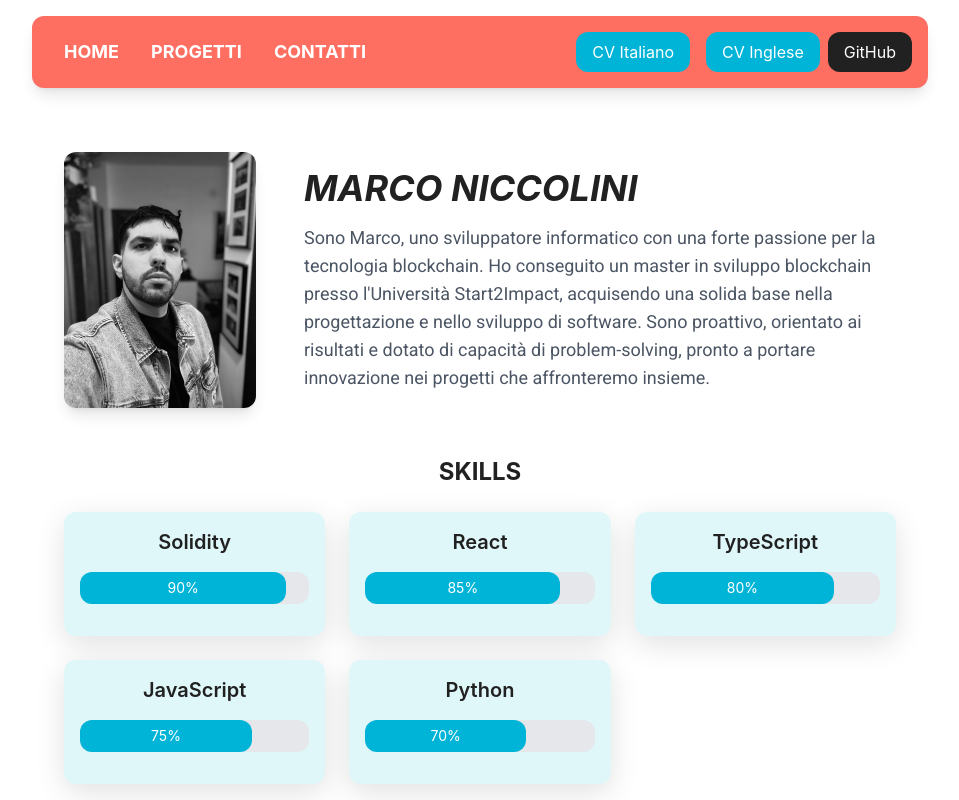
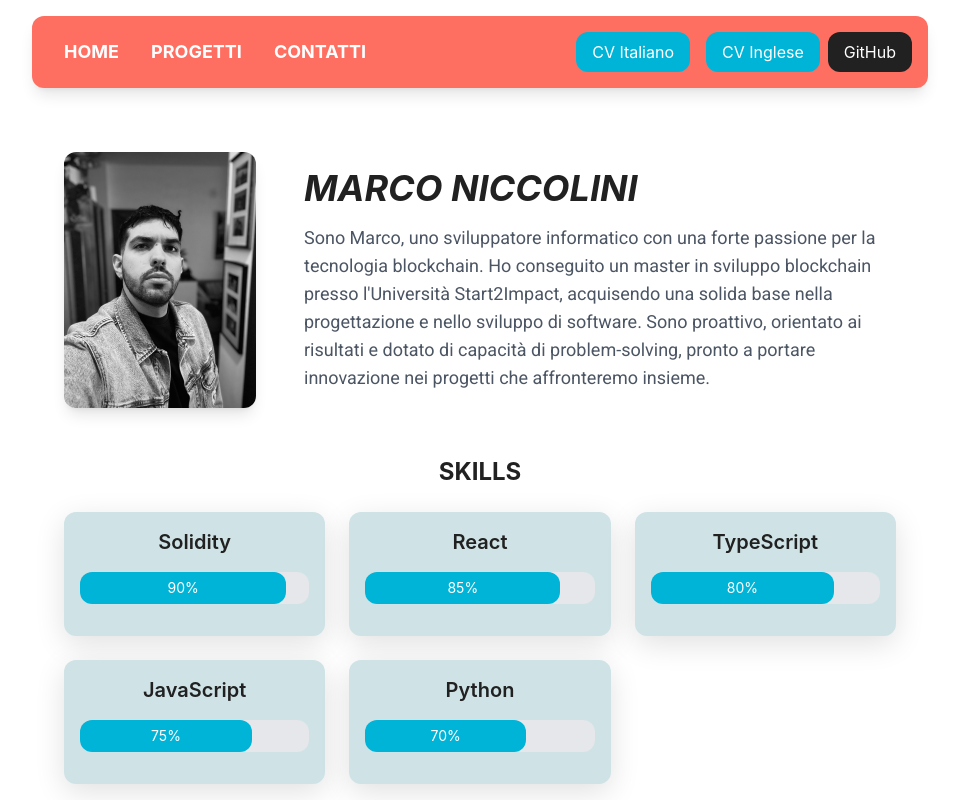
Before and after one commit to Nicco6598/MN-Portfolio, a React (Create React App) app: page / in a window 1280 px wide. Shown: the top 800 px of the page, without its empty margins (160-1119 px from the left). Built offline with nearby package versions, Linux system fonts and the light colour scheme.

Commit message:
aggiornamento colori

```diff
--- a/tailwind.config.js
+++ b/tailwind.config.js
@@ -9,7 +9,7 @@ module.exports = {
         'murrey': '#FF6F61',      // Un rosso corallo vivace
         'dark-cyan': '#00B4D8',   // Un azzurro vibrante
         'flax': '#FFDA77',        // Un giallo solare e acceso
-        'alice-blue': '#E0F7FA',  // Un turchese chiaro e fresco
+        'alice-blue': '#cfe3e6',  // Un turchese chiaro e fresco
         'rich-black': '#212121',  // Un nero intenso con un tocco di modernità
       },
       fontFamily: {
```
